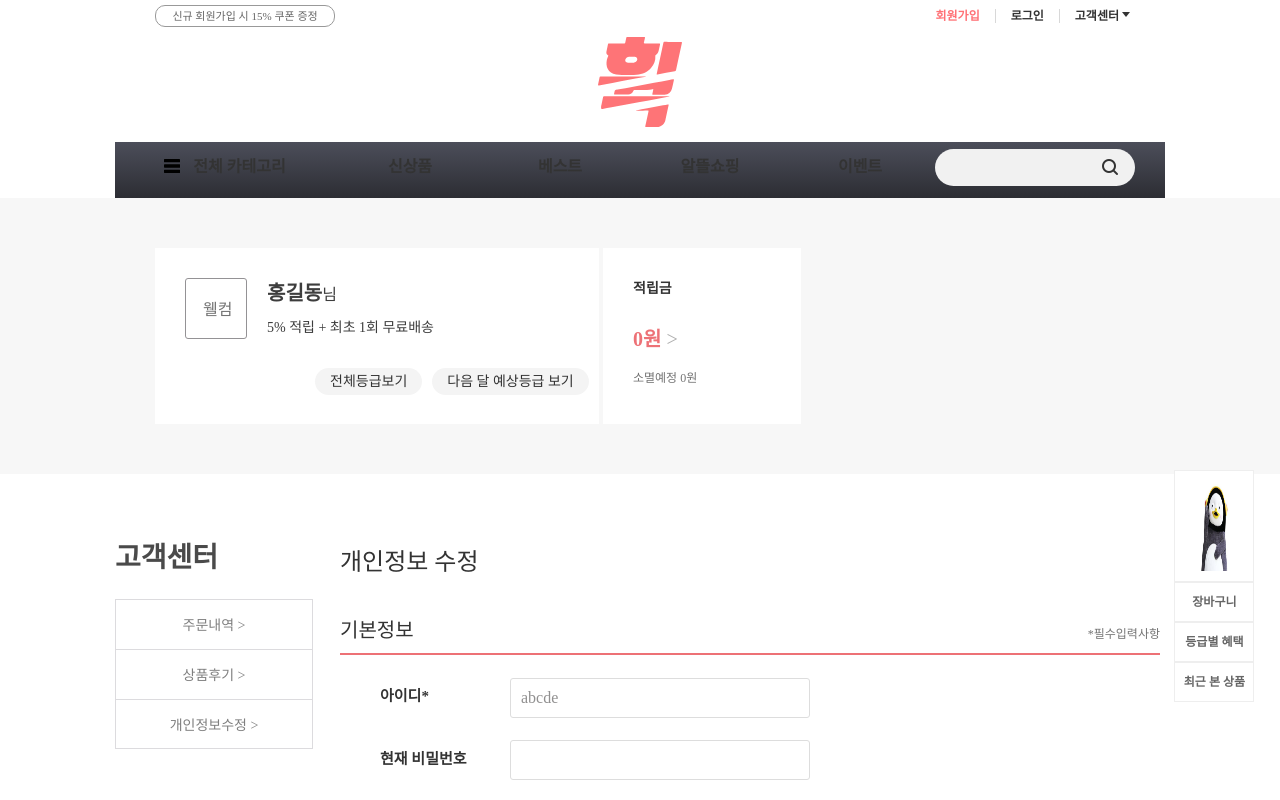
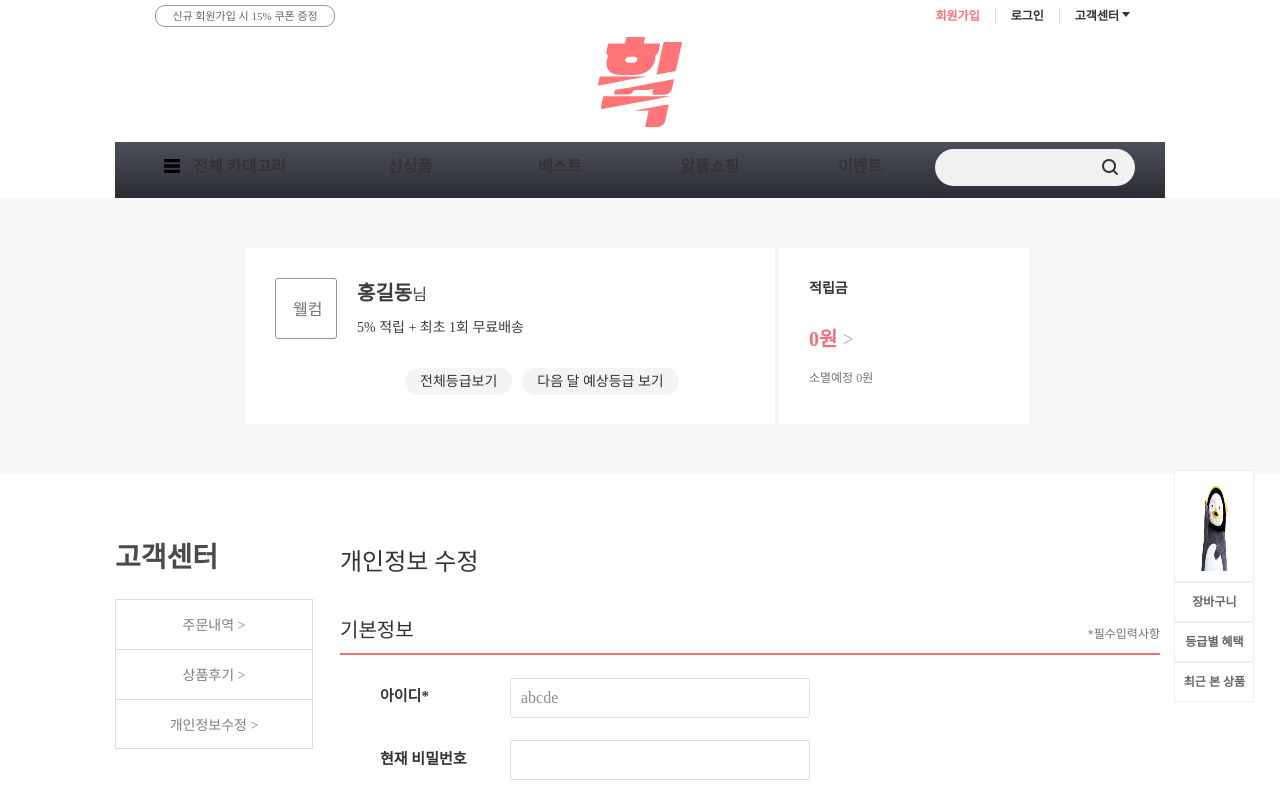
Before and after one commit to ha0git/HwigProject, a React (Create React App) app in the folder hwigproject-fe/: page /mypage/modify in a window 1280 px wide. Shown: the top 800 px of the page. Built offline with nearby package versions, Linux system fonts and the light colour scheme.

Commit message:
0403 layout test

```diff
--- a/hwigproject-fe/src/MypageComponents/MyPageConfirmPw.css
+++ b/hwigproject-fe/src/MypageComponents/MyPageConfirmPw.css
@@ -1,8 +1,10 @@
 .mypage-confirm-container{
+    position: relative;
     /* border: 1px solid black; */
     margin-top: 70px;
     width: 820px;
     float: left;
+    display: inline-block;
 }
 
 
--- a/hwigproject-fe/src/MypageComponents/MyPageInfo.css
+++ b/hwigproject-fe/src/MypageComponents/MyPageInfo.css
@@ -18,11 +18,11 @@
     position: relative;
     float:left;
     padding:30px;
-    margin-left: 40px;
+    margin-left: 130px;
 }
 
 .mypage-userinfo-grade{
-    width:444px;
+    width:530px;
 }
 
 .mypage-userinfo-grade-container{
@@ -76,7 +76,7 @@
 
 
 .mypage-userinfo-reserves{
-    width:198px;
+    width:250px;
     margin-left: 4px;
 }
 
--- a/hwigproject-fe/src/MypageComponents/MyPageModifyUserInfo.css
+++ b/hwigproject-fe/src/MypageComponents/MyPageModifyUserInfo.css
@@ -1,5 +1,6 @@
 .mypage-modify-container{
     /* border: 1px solid black; */
+    position: relative;
     margin-top: 70px;
     width: 820px;
     float: left;
--- a/hwigproject-fe/src/MypageComponents/MyPageOrderList.css
+++ b/hwigproject-fe/src/MypageComponents/MyPageOrderList.css
@@ -1,5 +1,6 @@
 .mypage-order-container{
     /* border: 1px solid black; */
+    position: relative;
     margin-top: 70px;
     width: 820px;
     float: left;
--- a/hwigproject-fe/src/MypageComponents/MyPageReviewList.css
+++ b/hwigproject-fe/src/MypageComponents/MyPageReviewList.css
@@ -1,5 +1,6 @@
 .mypage-review-container{
     /* border: 1px solid black; */
+    position: relative;
     margin-top: 70px;
     width:820px;
     float: left;
```
